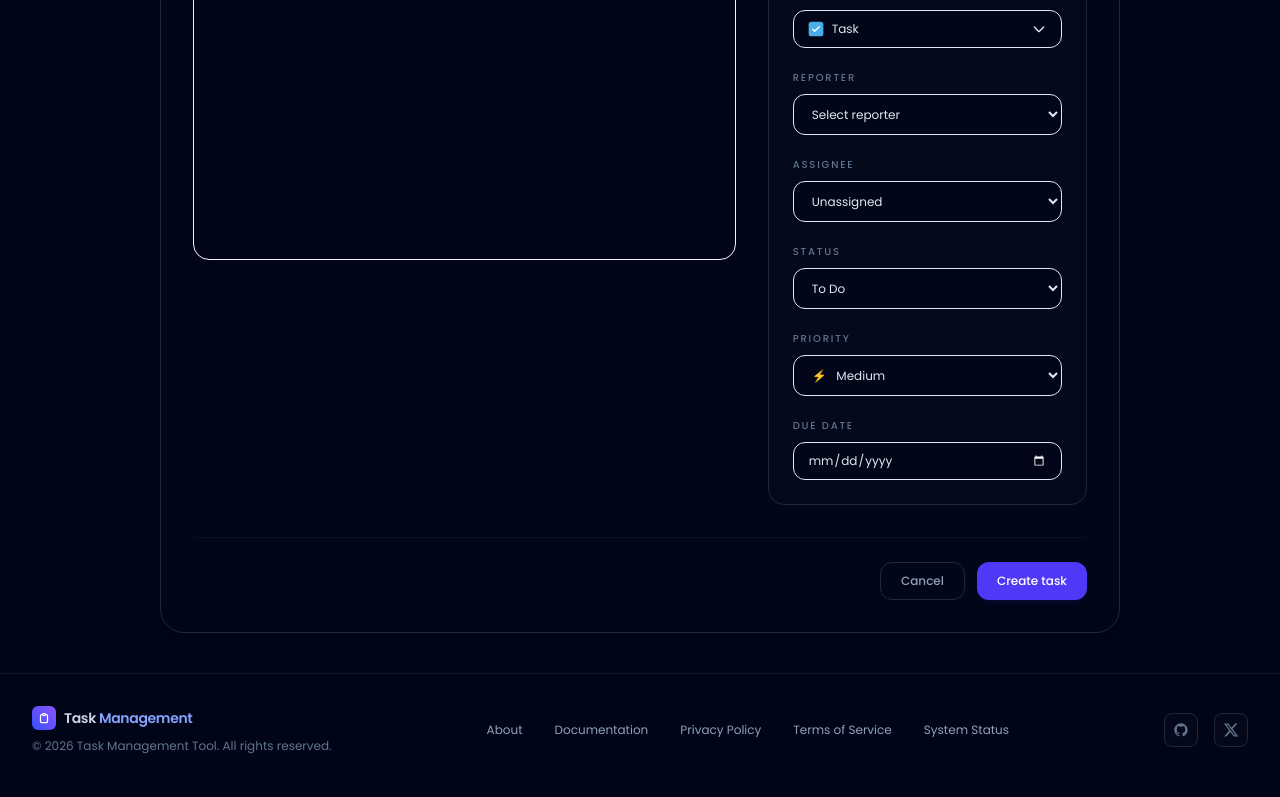
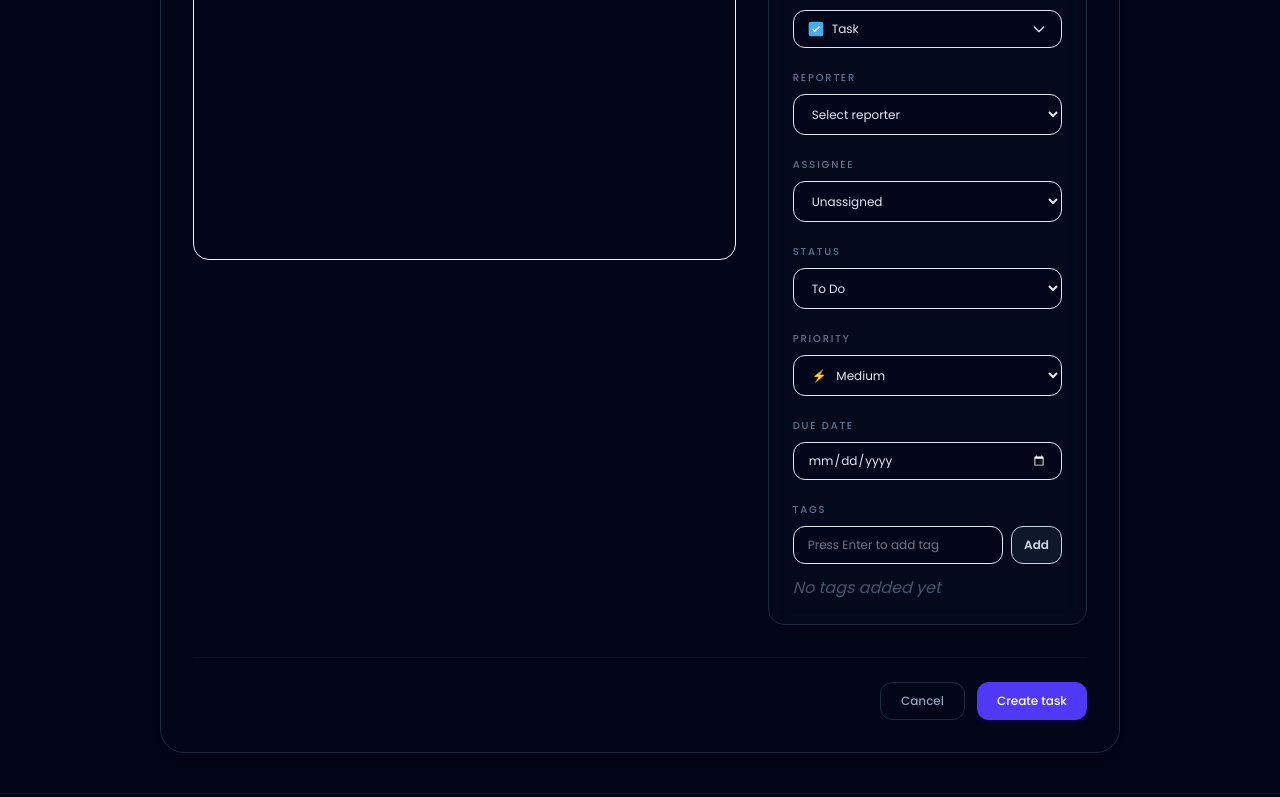
Before and after one commit to Hassan-Shahriar-1/task-management-tool, a Vue app: page /tasks/create in a window 1280 px wide. Shown: the part 383-1180 px from the top of the page. Built offline with nearby package versions, Linux system fonts and the light colour scheme.

Commit message:
task card icon modified

```diff
--- a/src/components/Task/CreateTaskForm.vue
+++ b/src/components/Task/CreateTaskForm.vue
@@ -152,6 +152,47 @@
               class="mt-1.5 w-full rounded-xl bg-slate-950 px-3.5 py-2.5 text-xs text-slate-200 border border-slate-850 focus:border-indigo-500 focus:outline-none focus:ring-1 focus:ring-indigo-500/20 transition-all [color-scheme:dark]"
             />
           </div>
+
+          <div>
+            <label class="text-[10px] font-medium uppercase tracking-[0.18em] text-slate-500">Tags</label>
+            <div class="mt-1.5 flex flex-col gap-2">
+              <div class="flex gap-2">
+                <input
+                  type="text"
+                  v-model="newTag"
+                  @keydown.enter.prevent="addTag"
+                  placeholder="Press Enter to add tag"
+                  class="w-full rounded-xl bg-slate-950 px-3.5 py-2.5 text-xs text-slate-200 border border-slate-850 focus:border-indigo-500 focus:outline-none focus:ring-1 focus:ring-indigo-500/20 transition-all"
+                />
+                <button
+                  type="button"
+                  @click="addTag"
+                  class="rounded-xl bg-slate-900 border border-slate-850 px-3 py-2.5 text-xs font-semibold text-slate-300 hover:bg-slate-800 transition-all cursor-pointer flex-shrink-0"
+                >
+                  Add
+                </button>
+              </div>
+
+              <!-- Tag Pills -->
+              <div class="flex flex-wrap gap-1.5 mt-1">
+                <span
+                  v-for="tag in tags"
+                  :key="tag"
+                  class="inline-flex items-center gap-1 rounded-md border border-slate-800 bg-slate-900/30 px-2 py-0.5 text-[11px] text-slate-250 font-medium"
+                >
+                  {{ tag }}
+                  <button
+                    type="button"
+                    @click="removeTag(tag)"
+                    class="hover:text-red-400 text-[10px] font-bold cursor-pointer transition-colors px-0.5"
+                  >
+                    ×
+                  </button>
+                </span>
+                <span v-if="tags.length === 0" class="text-3xs text-slate-600 italic">No tags added yet</span>
+              </div>
+            </div>
+          </div>
         </div>
       </div>
     </div>
@@ -244,6 +285,20 @@ const reporterId = ref(
     : null,
 )
 const tags = ref(props.task?.tags ? [...props.task.tags] : [])
+const newTag = ref('')
+
+function addTag() {
+  const trimmed = newTag.value.trim()
+  if (trimmed && !tags.value.includes(trimmed)) {
+    tags.value.push(trimmed)
+  }
+  newTag.value = ''
+}
+
+function removeTag(tagToRemove) {
+  tags.value = tags.value.filter((tag) => tag !== tagToRemove)
+}
+
 const dueDate = ref(
   props.task?.due_date ? dayjs(props.task.due_date).format('YYYY-MM-DD') : ''
 )
--- a/src/components/Task/TaskCard.vue
+++ b/src/components/Task/TaskCard.vue
@@ -3,19 +3,23 @@
     <div
       @click="selectTask"
       class="group flex flex-col rounded-xl border bg-slate-950 p-4 shadow-sm hover:shadow-md hover:shadow-brand-950/10 cursor-pointer hover:-translate-y-[2px] transition-all duration-300"
-      :class="isOverdue ? 'border-rose-500/40 hover:border-rose-500' : 'border-slate-900 hover:border-slate-800/80'"
+      :class="
+        isOverdue
+          ? 'border-rose-500/40 hover:border-rose-500'
+          : 'border-slate-900 hover:border-slate-800/80'
+      "
     >
       <!-- Card Head: Task ID, Type & Priority -->
       <div class="flex items-center justify-between mb-2 gap-3">
         <div class="flex items-center gap-2">
           <span
-            class="rounded-full px-2 py-0.5 text-xs font-medium flex items-center gap-1.5"
+            class="rounded-full py-0.5 text-xs font-medium flex items-center gap-1.5"
             :class="taskTypeMeta[task.type || 'Task']?.bg || 'bg-slate-800'"
           >
             <TaskTypeIcon :type="task.type || 'Task'" class="h-3.5 w-3.5 flex-shrink-0" />
-            <span :class="taskTypeMeta[task.type || 'Task']?.color || 'text-slate-300'">
+            <!-- <span :class="taskTypeMeta[task.type || 'Task']?.color || 'text-slate-300'">
               {{ task.type || 'Task' }}
-            </span>
+            </span> -->
           </span>
           <span
             class="text-2xs font-semibold text-slate-500 tracking-wider group-hover:text-slate-400 transition-colors"
@@ -48,7 +52,11 @@
           title="Unassigned"
         >
           <svg class="h-3 w-3" viewBox="0 0 20 20" fill="currentColor">
-            <path fill-rule="evenodd" d="M10 9a3 3 0 100-6 3 3 0 000 6zm-7 9a7 7 0 1114 0H3z" clip-rule="evenodd" />
+            <path
+              fill-rule="evenodd"
+              d="M10 9a3 3 0 100-6 3 3 0 000 6zm-7 9a7 7 0 1114 0H3z"
+              clip-rule="evenodd"
+            />
           </svg>
         </div>
       </div>
@@ -70,7 +78,9 @@
       </div>
 
       <!-- Card Footer: Created By & Due Date -->
-      <div class="mt-3.5 pt-2.5 border-t border-slate-900/60 flex items-center justify-between gap-2 text-2xs">
+      <div
+        class="mt-3.5 pt-2.5 border-t border-slate-900/60 flex items-center justify-between gap-2 text-2xs"
+      >
         <!-- Left Side: Created By -->
         <div class="flex items-center gap-1.5">
           <div
@@ -81,7 +91,10 @@
             {{ task.reporter?.initial || 'S' }}
           </div>
           <span class="text-slate-500 font-medium">
-            By <span class="text-slate-350 hover:text-white transition-colors">{{ task.reporter?.name || 'System' }}</span>
+            By
+            <span class="text-slate-350 hover:text-white transition-colors">{{
+              task.reporter?.name || 'System'
+            }}</span>
           </span>
         </div>
 
```
